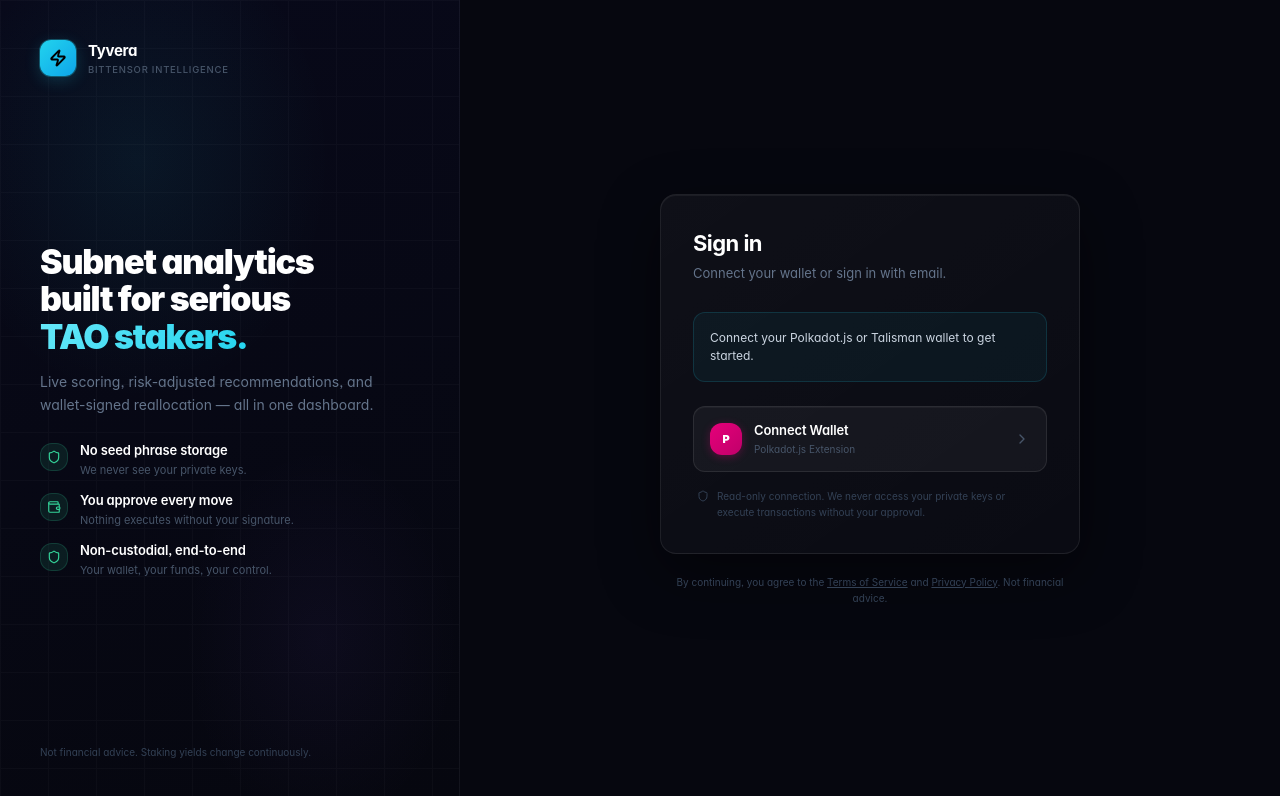
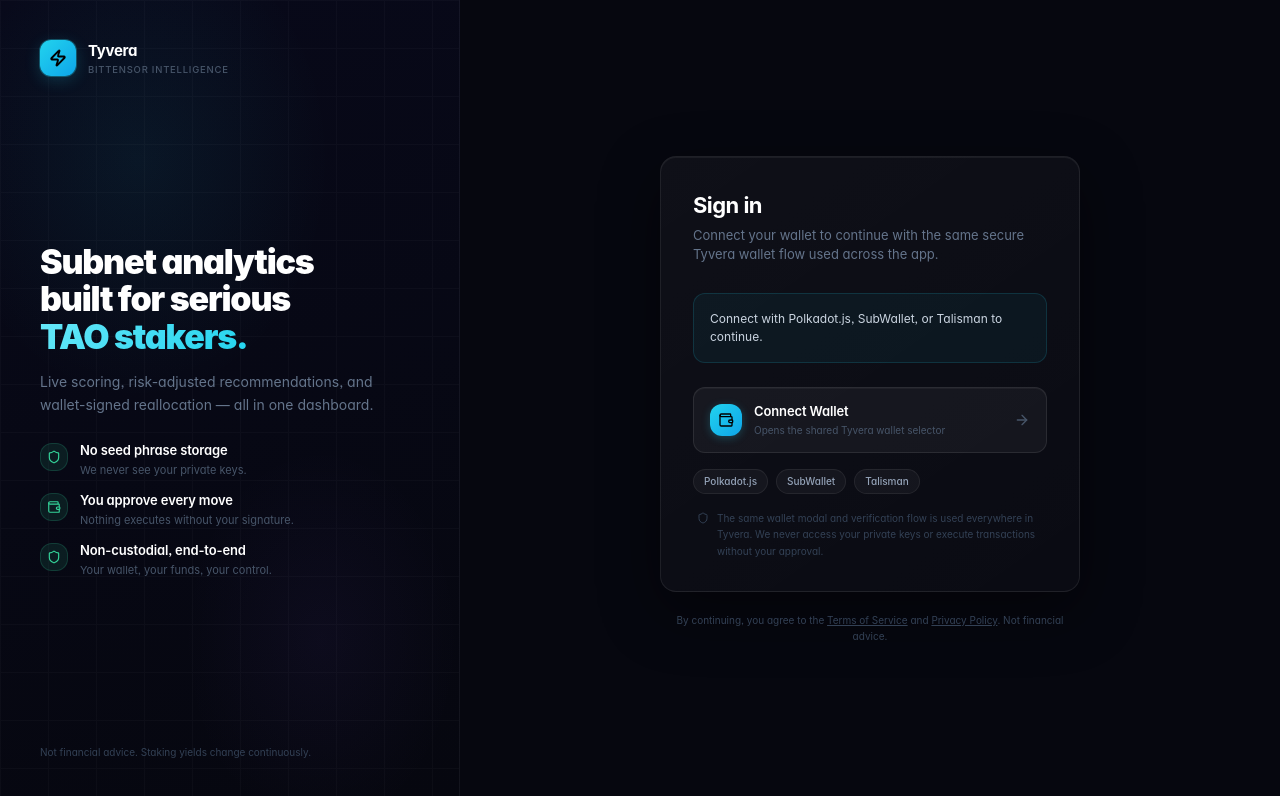
Before and after one commit to openclawbeta/tyvera, a Next.js app: page /login in a window 1280 px wide. Shown: the top 796 px of the page. Built offline with nearby package versions, Linux system fonts and the light colour scheme.

Commit message:
unify login wallet flow with shared modal

```diff
--- a/app/login/page.tsx
+++ b/app/login/page.tsx
@@ -9,9 +9,9 @@ import {
   ArrowRight,
   Shield,
   Wallet,
-  ChevronRight,
 } from "lucide-react";
 import { useWallet } from "@/lib/wallet-context";
+import { WalletConnectModal } from "@/components/wallet/wallet-connect-modal";
 
 const TRUST_ITEMS = [
   { icon: Shield,       text: "No seed phrase storage",       sub: "We never see your private keys." },
@@ -21,7 +21,7 @@ const TRUST_ITEMS = [
 
 export default function LoginPage() {
   const router = useRouter();
-  const { walletState, connect, availableExtensions, connectionError } = useWallet();
+  const { walletState, openModal } = useWallet();
 
   // Redirect to dashboard once connected
   useEffect(() => {
@@ -29,11 +29,6 @@ export default function LoginPage() {
       router.push("/dashboard");
     }
   }, [walletState, router]);
-
-  function handleWalletConnect() {
-    const ext = availableExtensions.length > 0 ? availableExtensions[0] : "polkadotjs";
-    connect(ext);
-  }
 
   const isIdle = walletState === "disconnected";
   const isConnecting = walletState === "connecting";
@@ -187,7 +182,7 @@ export default function LoginPage() {
                 Sign in
               </h1>
               <p className="text-[13px] text-slate-500">
-                Connect your wallet or sign in with email.
+                Connect your wallet to continue with the same secure Tyvera wallet flow used across the app.
               </p>
             </div>
 
@@ -196,10 +191,10 @@ export default function LoginPage() {
               {isIdle && (
                 <>
                   <div className="mb-6 p-4 rounded-xl" style={{ background: "rgba(34,211,238,0.05)", border: "1px solid rgba(34,211,238,0.15)" }}>
-                    <p className="text-[12px] text-slate-300">Connect your Polkadot.js or Talisman wallet to get started.</p>
+                    <p className="text-[12px] text-slate-300">Connect with Polkadot.js, SubWallet, or Talisman to continue.</p>
                   </div>
                   <button
-                    onClick={handleWalletConnect}
+                    onClick={openModal}
                     className="w-full flex items-center gap-3 rounded-xl px-4 py-3.5 transition-all duration-200"
                     style={{
                       background: "rgba(255,255,255,0.045)",
@@ -210,26 +205,42 @@ export default function LoginPage() {
                     <div
                       className="w-8 h-8 rounded-xl flex items-center justify-center flex-shrink-0"
                       style={{
-                        background: "linear-gradient(135deg, #e6007a 0%, #c0006a 100%)",
-                        boxShadow: "0 2px 8px rgba(230,0,122,0.3)",
+                        background: "linear-gradient(135deg, #22d3ee 0%, #0ea5e9 100%)",
+                        boxShadow: "0 2px 8px rgba(34,211,238,0.25)",
                       }}
                     >
-                      <span className="text-white text-[11px] font-black">P</span>
+                      <Wallet className="w-4 h-4 text-black" />
                     </div>
                     <div className="flex-1 text-left">
                       <div className="text-[13px] font-semibold text-white" style={{ letterSpacing: "-0.01em" }}>
                         Connect Wallet
                       </div>
-                      <div className="text-[10px] text-slate-600 mt-0.5">Polkadot.js Extension</div>
+                      <div className="text-[10px] text-slate-600 mt-0.5">Opens the shared Tyvera wallet selector</div>
                     </div>
-                    <ChevronRight className="w-4 h-4 text-slate-600" />
+                    <ArrowRight className="w-4 h-4 text-slate-600" />
                   </button>
+
+                  <div className="mt-3 flex flex-wrap gap-2">
+                    {['Polkadot.js', 'SubWallet', 'Talisman'].map((wallet) => (
+                      <span
+                        key={wallet}
+                        className="px-2.5 py-1 rounded-full text-[10px] font-medium"
+                        style={{
+                          background: 'rgba(255,255,255,0.04)',
+                          border: '1px solid rgba(255,255,255,0.07)',
+                          color: '#94a3b8',
+                        }}
+                      >
+                        {wallet}
+                      </span>
+                    ))}
+                  </div>
 
                   {/* Trust note */}
                   <div className="flex items-start gap-2 px-1 mt-4">
                     <Shield className="w-3 h-3 text-slate-700 flex-shrink-0 mt-0.5" />
                     <p className="text-[10px] text-slate-700 leading-relaxed">
-                      Read-only connection. We never access your private keys or execute transactions without your approval.
+                      The same wallet modal and verification flow is used everywhere in Tyvera. We never access your private keys or execute transactions without your approval.
                     </p>
                   </div>
                 </>
@@ -264,6 +275,8 @@ export default function LoginPage() {
           </p>
         </motion.div>
       </div>
+
+      <WalletConnectModal />
     </div>
   );
 }
```
